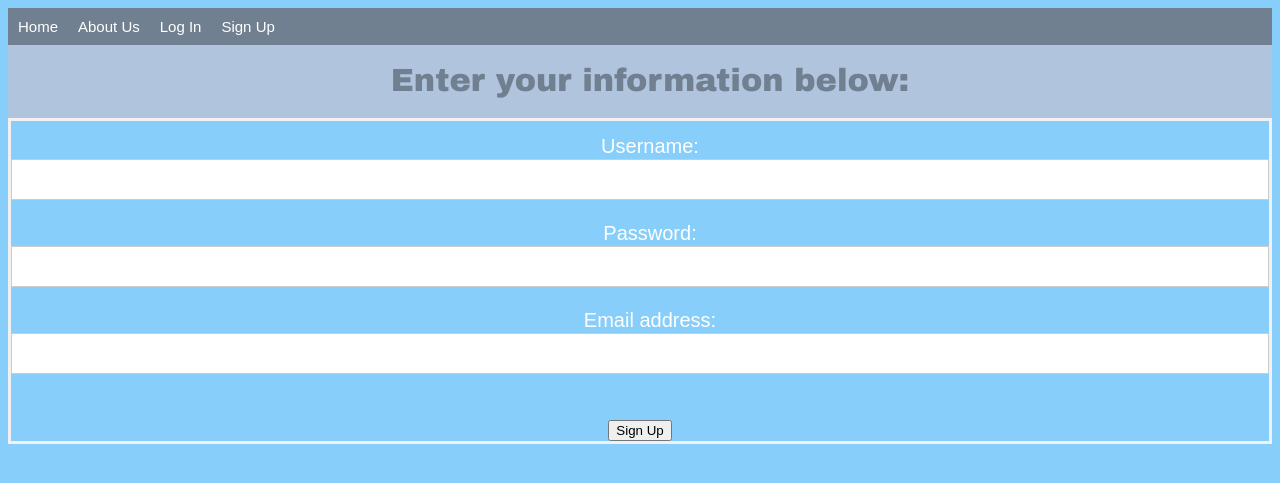
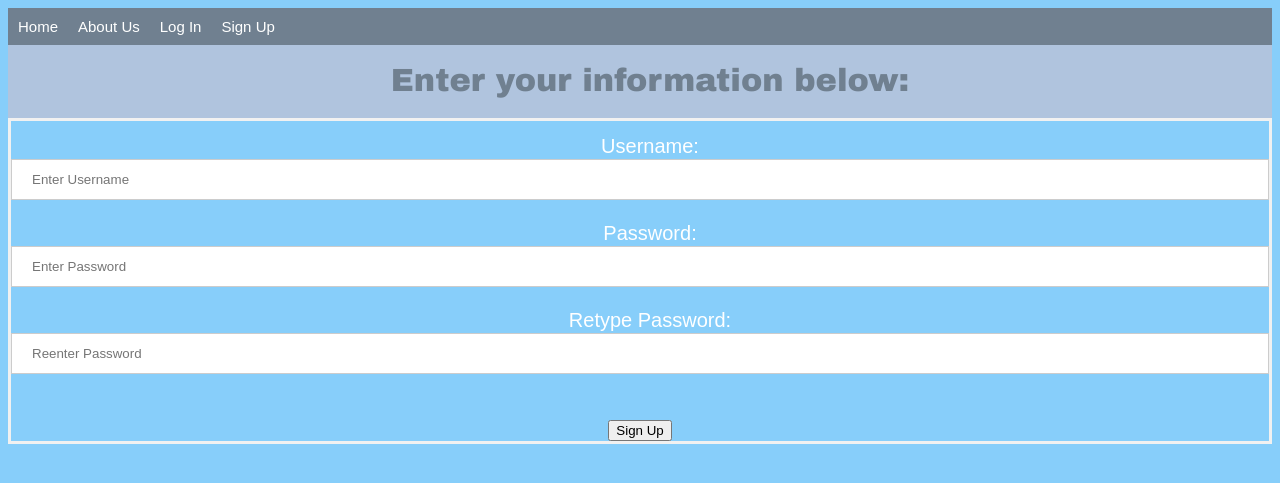
Before and after one commit to Clemson-Software-Engineering/Recipe-Builder, a Django app: template recipeBuilder/recipeBuilderApp/templates/Recipe-Builder_SignUp.htm in a window 1280 px wide. Shown: the top 483 px of the page. Run offline with Django 3.2, Linux system fonts and the light colour scheme; the template is opened without the code that fills it, so the values that code supplies are empty.

Commit message:
Updated Sign Up form

```diff
--- a/recipeBuilder/recipeBuilderApp/templates/Recipe-Builder_SignUp.htm
+++ b/recipeBuilder/recipeBuilderApp/templates/Recipe-Builder_SignUp.htm
@@ -34,13 +34,14 @@
    <h1>Enter your information below:</h1>
 </div>
 
+<!-- Guide for page can be found here: https://www.w3schools.com/howto/howto_css_signup_form.asp -->
 <form action="Recipe-Builder_Something.php" method="post">
    <p><label for="username">Username:</label>
-   <input type="text" id="username" name="username"></p>
+   <input type="text" id="username" placeholder="Enter Username" name="username" required></p>
    <p><label for="pw">Password:</label>
-   <input type="password" id="pw" name="password"></p>
-   <p><label for="email">Email address:</label>
-   <input type="email" id="email" name="email"></p><br>
+   <input type="password" id="pw" placeholder="Enter Password" name="password" required></p>
+   <p><label for="retype_p">Retype Password:</label>
+   <input type="password" placeholder="Reenter Password" id="retype_p" name="re_pw" required></p><br>
    <input type="submit" value="Sign Up"><br>
 </form>
 
```
